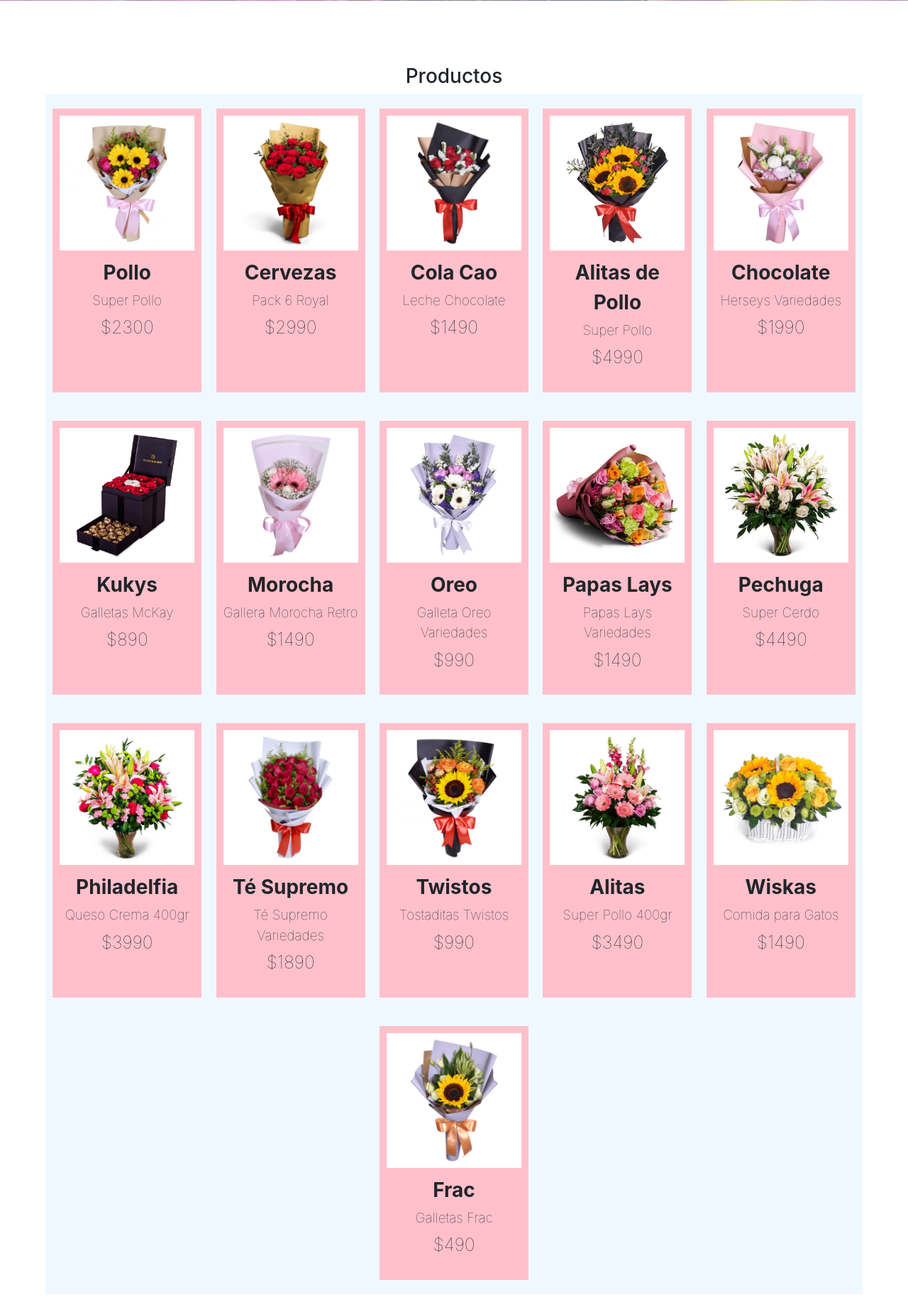
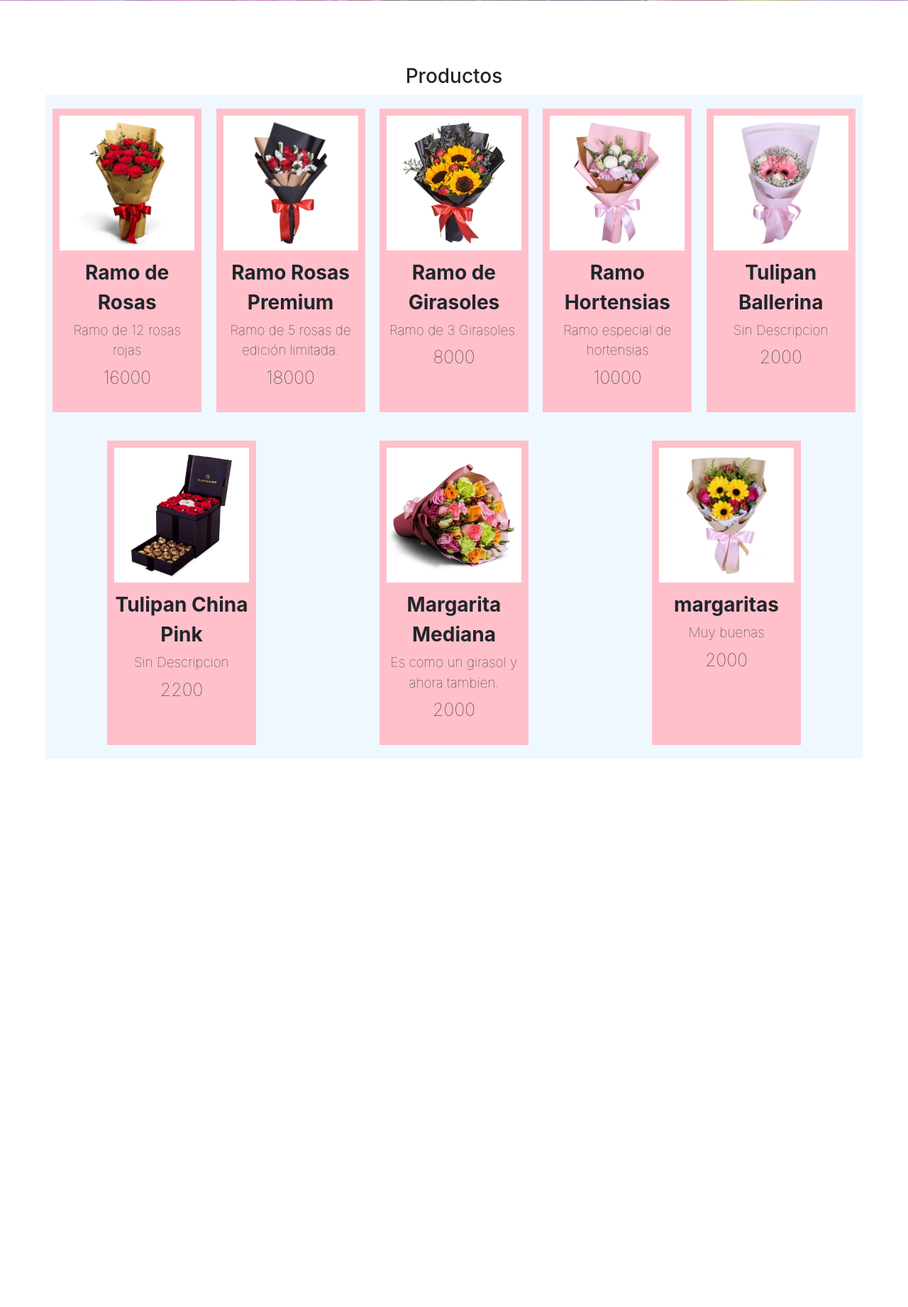
Before and after one commit to tru3dr3ad/TrabajoFloreria, a Django app: page /galeria/ in a window 1280 px wide. Shown: the part 799-2641 px from the top of the page at 71% size. After the commit the page ends 1869 px from the top, so only its background shows below. Run offline with Django 3.2, Linux system fonts and the light colour scheme; data comes from the database, SQL or seed files in the repository; some libraries are stand-ins or nearby versions.

Commit message:
Agrega galeria img

```diff
--- a/core/Templates/core/galeria.html
+++ b/core/Templates/core/galeria.html
@@ -7,134 +7,16 @@
         <div class="contenedor">
             <h3>Productos</h3>
             <div class="contenedor-productos">
+                {% for f in flores %}
                 <div class="producto">
-                    <img src="{% static 'core/img/1.jpg' %}">
+                    <img src="{{ f.imagen.url }}">
                     <ul>
-                        <li>Pollo</li>
-                        <li>Super Pollo</li>
-                        <li>$2300</li>
+                        <li>{{ f.nombre }}</li>
+                        <li>{{ f.descripcion }}</li>
+                        <li>{{ f.valor }}</li>
                     </ul>
                 </div>
-                <div class="producto">
-                    <img src="{% static 'core/img/2.jpg' %}">
-                    <ul>
-                        <li>Cervezas</li>
-                        <li>Pack 6 Royal</li>
-                        <li>$2990</li>
-                    </ul>
-                </div>
-                <div class="producto">
-                    <img src="{% static 'core/img/3.jpg' %}">
-                    <ul>
-                        <li>Cola Cao</li>
-                        <li>Leche Chocolate</li>
-                        <li>$1490</li>
-                    </ul>
-                </div>
-                <div class="producto">
-                    <img src="{% static 'core/img/4.jpg' %}">
-                    <ul>
-                        <li>Alitas de Pollo</li>
-                        <li>Super Pollo</li>
-                        <li>$4990</li>
-                    </ul>
-                </div>
-                <div class="producto">
-                    <img src="{% static 'core/img/5.jpg' %}">
-                    <ul>
-                        <li>Chocolate</li>
-                        <li>Herseys Variedades</li>
-                        <li>$1990</li>
-                    </ul>
-                </div>
-                <div class="producto">
-                    <img src="{% static 'core/img/6.jpg' %}">
-                    <ul>
-                        <li>Kukys</li>
-                        <li>Galletas McKay</li>
-                        <li>$890</li>
-                    </ul>
-                </div>
-                <div class="producto">
-                    <img src="{% static 'core/img/7.jpg' %}">
-                    <ul>
-                        <li>Morocha</li>
-                        <li>Gallera Morocha Retro</li>
-                        <li>$1490</li>
-                    </ul>
-                </div>
-                <div class="producto">
-                    <img src="{% static 'core/img/8.jpg' %}">
-                    <ul>
-                        <li>Oreo</li>
-                        <li>Galleta Oreo Variedades</li>
-                        <li>$990</li>
-                    </ul>
-                </div>
-                <div class="producto">
-                    <img src="{% static 'core/img/9.jpg' %}">
-                    <ul>
-                        <li>Papas Lays</li>
-                        <li>Papas Lays Variedades</li>
-                        <li>$1490</li>
-                    </ul>
-                </div>
-                <div class="producto">
-                    <img src="{% static 'core/img/10.jpg' %}">
-                    <ul>
-                        <li>Pechuga</li>
-                        <li>Super Cerdo</li>
-                        <li>$4490</li>
-                    </ul>
-                </div>
-                <div class="producto">
-                    <img src="{% static 'core/img/11.jpg' %}">
-                    <ul>
-                        <li>Philadelfia</li>
-                        <li>Queso Crema 400gr</li>
-                        <li>$3990</li>
-                    </ul>
-                </div>
-                <div class="producto">
-                    <img src="{% static 'core/img/12.jpg' %}">
-                    <ul>
-                        <li>Té Supremo</li>
-                        <li>Té Supremo Variedades</li>
-                        <li>$1890</li>
-                    </ul>
-                </div>
-                <div class="producto">
-                    <img src="{% static 'core/img/13.jpg' %}">
-                    <ul>
-                        <li>Twistos</li>
-                        <li>Tostaditas Twistos</li>
-                        <li>$990 </li>
-                    </ul>
-                </div>
-                <div class="producto">
-                    <img src="{% static 'core/img/14.jpg' %}">
-                    <ul>
-                        <li>Alitas</li>
-                        <li>Super Pollo 400gr</li>
-                        <li>$3490</li>
-                    </ul>
-                </div>
-                <div class="producto">
-                    <img src="{% static 'core/img/15.jpg' %}">
-                    <ul>
-                        <li>Wiskas</li>
-                        <li>Comida para Gatos</li>
-                        <li>$1490</li>
-                    </ul>
-                </div>
-                <div class="producto">
-                    <img src="{% static 'core/img/16.jpg' %}">
-                    <ul>
-                        <li>Frac</li>
-                        <li>Galletas Frac</li>
-                        <li>$490</li>
-                    </ul>
-                </div>
+                {% endfor %}
             </div>
         </div>
     </section>
--- a/core/views.py
+++ b/core/views.py
@@ -12,7 +12,11 @@
     return render(request, 'core/home.html', data)
 
 def galeria(request):
-    return render(request, 'core/galeria.html')
+    flores = Flor.objects.all()
+    data = {
+        'flores' : flores
+    }
+    return render(request, 'core/galeria.html', data)
 
 def listado_flor(request):
     flores = Flor.objects.all()
```
